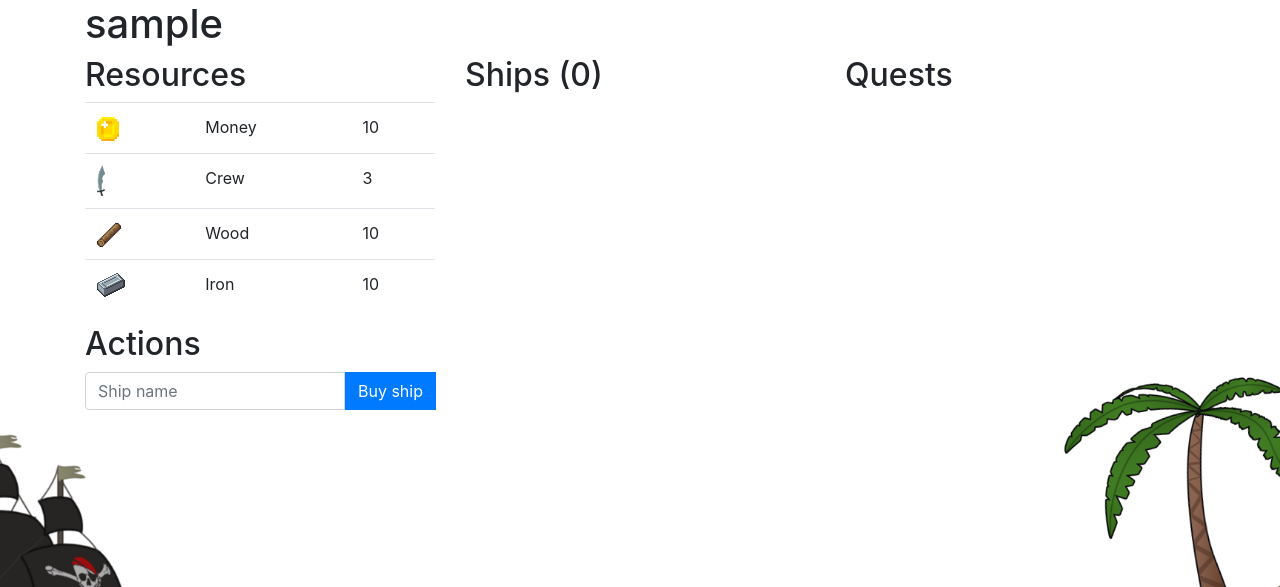
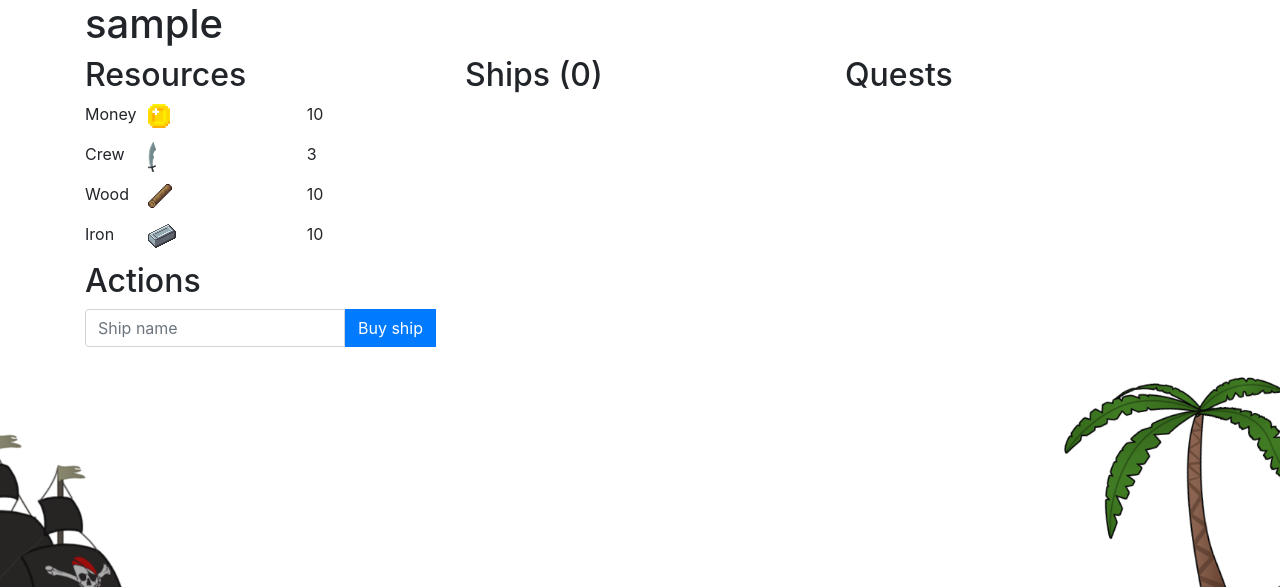
Before and after one commit to HE-Arc/PirateWar, a Django app: page /play/ in a window 1280 px wide. Shown: the part 56-643 px from the top of the page. Run offline with Django 3.2, Linux system fonts and the light colour scheme; the visitor is signed in with stand-in values (Sample User, id 1); data comes from the database, SQL or seed files in the repository; data that the repository does not hold is empty; parts of the project's set-up code (start-up, migrations or seed data) failed here and were passed over; some libraries are stand-ins or nearby versions.

Commit message:
design page play et logout

```diff
--- a/pirateWar/pirateWarApp/static/css/style.css
+++ b/pirateWar/pirateWarApp/static/css/style.css
@@ -1,7 +1,19 @@
 body {
-    background: white url("../img/background.png") no-repeat center center fixed;
+  background: white url("../img/background.png") no-repeat center center fixed;
   -webkit-background-size: cover;
   -moz-background-size: cover;
   -o-background-size: cover;
   background-size: cover;
 }
+
+.mh1 div{
+    height: 2.5em;
+}
+
+.colorLink{
+    color : black;
+}
+
+.colorLink:hover{
+    color : grey;
+}
--- a/pirateWar/pirateWarApp/templates/base.html
+++ b/pirateWar/pirateWarApp/templates/base.html
@@ -13,6 +13,7 @@
     {% bootstrap_messages %}
     <meta charset="UTF-8">
     <link rel="stylesheet" type="text/css" href="{% static 'css/style.css' %}"/>
+    <link href="https://fonts.googleapis.com/icon?family=Material+Icons" rel="stylesheet">
     <title>
         {% block title %}
         PirateWar
--- a/pirateWar/pirateWarApp/templates/play.html
+++ b/pirateWar/pirateWarApp/templates/play.html
@@ -14,31 +14,28 @@
     <div class="row">
         <div class="col">
             <h2>Resources</h2>
-            <table class="table">
-                <tbody>
-                <tr>
-                    <th scope="row"><img src="{% static 'img/coin.png' %}" alt="Money" title="Money"/></th>
-                    <td>Money</td>
-                    <td>{{ player.money }}</td>
-                </tr>
-                <tr>
-                    <th scope="row"><img src="{% static 'img/sword_little.png' %}" alt="Crew" title="Crew" height="30"/>
-                    </th>
-                    <td>Crew</td>
-                    <td>{{ player.crew }}</td>
-                </tr>
-                <tr>
-                    <th scope="row"><img src="{% static 'img/wood.png' %}" alt="Wood" title="Wood"/></th>
-                    <td>Wood</td>
-                    <td>{{ player.wood }}</td>
-                </tr>
-                <tr>
-                    <th scope="row"><img src="{% static 'img/iron.png' %}" alt="Iron" title="Iron"/></th>
-                    <td>Iron</td>
-                    <td>{{ player.iron }}</td>
-                </tr>
-                </tbody>
-            </table>
+            <div class="row mh1">
+
+                <div class="col-2">Money</div>
+                <div class="col"><img src="{% static 'img/coin.png' %}" alt="Money" title="Money"/></div>
+                <div class="col">{{ player.money }}</div>
+            </div>
+            <div class="row mh1">
+                <div class="col-2">Crew</div>
+                <div class="col"><img src="{% static 'img/sword_little.png' %}" alt="Crew" title="Crew" height="30"/></div>
+                <div class="col">{{ player.crew }}</div>
+            </div>
+            <div class="row mh1">
+                <div class="col-2">Wood</div>
+                <div class="col"><img src="{% static 'img/wood.png' %}" alt="Wood" title="Wood"/></div>
+                <div class="col">{{ player.wood }}</div>
+            </div>
+            <div class="row mh1">
+                <div class="col-2">Iron</div>
+                <div class="col"><img src="{% static 'img/iron.png' %}" alt="Iron" title="Iron"/></div>
+                <div class="col">{{ player.iron }}</div>
+            </div>
+
             <h2>Actions</h2>
             <form method="post" action="{% url 'create-ship' %}">
                 {% csrf_token %}
@@ -53,17 +50,13 @@
         </div>
         <div class="col">
             <h2>Ships ({{ nbships }})</h2>
-            <table class="table">
-                <tbody>
                 {% for ship in ships %}
-                <tr>
-                    <th scope="row">{{ ship.name }}</th>
-                    <td><a href="">edit</a></td>
-                    <td><a  href="{% url 'delete-ship' ship.pk %}">delete</a></td>
-                </tr>
+                <div class="row">
+                    <div class="col-5">{{ ship.name }}</div>
+                    <div class="col-1"><a href=""><i class="material-icons colorLink">build</i></a></div>
+                    <div class="col-1"><a  href="{% url 'delete-ship' ship.pk %}"><i class="material-icons colorLink">delete</i></a></div>
+                </div>
                 {% endfor %}
-                </tbody>
-            </table>
         </div>
         <div class="col">
             <h2>Quests</h2>
--- a/pirateWar/pirateWarApp/templates/registration/logout.html
+++ b/pirateWar/pirateWarApp/templates/registration/logout.html
@@ -4,6 +4,9 @@
 
 {% block content %}
 
-<h2>You have been logged out</h2>
+
+<div class="d-flex justify-content-center align-middle">
+    <h2>You have been logged out</h2>
+</div>
 
 {% endblock %}
```
Also changed, not shown: pirateWar/pirateWarApp/static/img/pirate.png (added).
